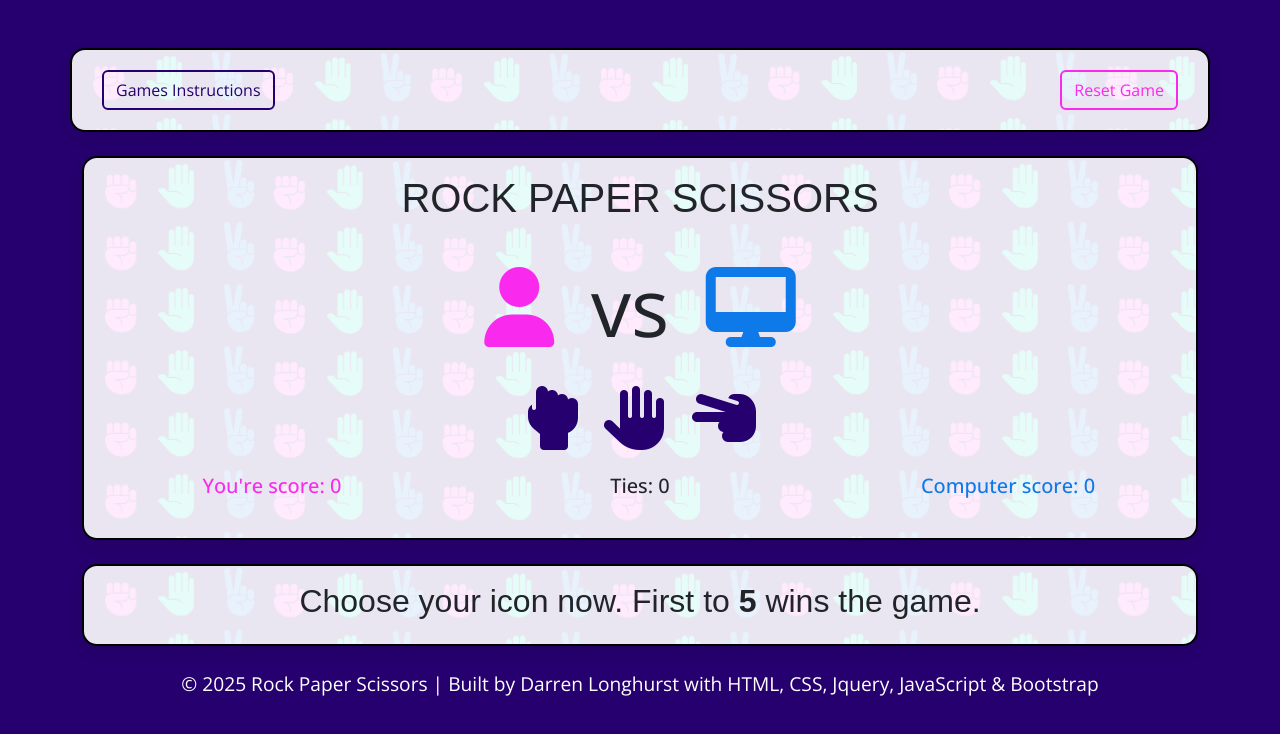
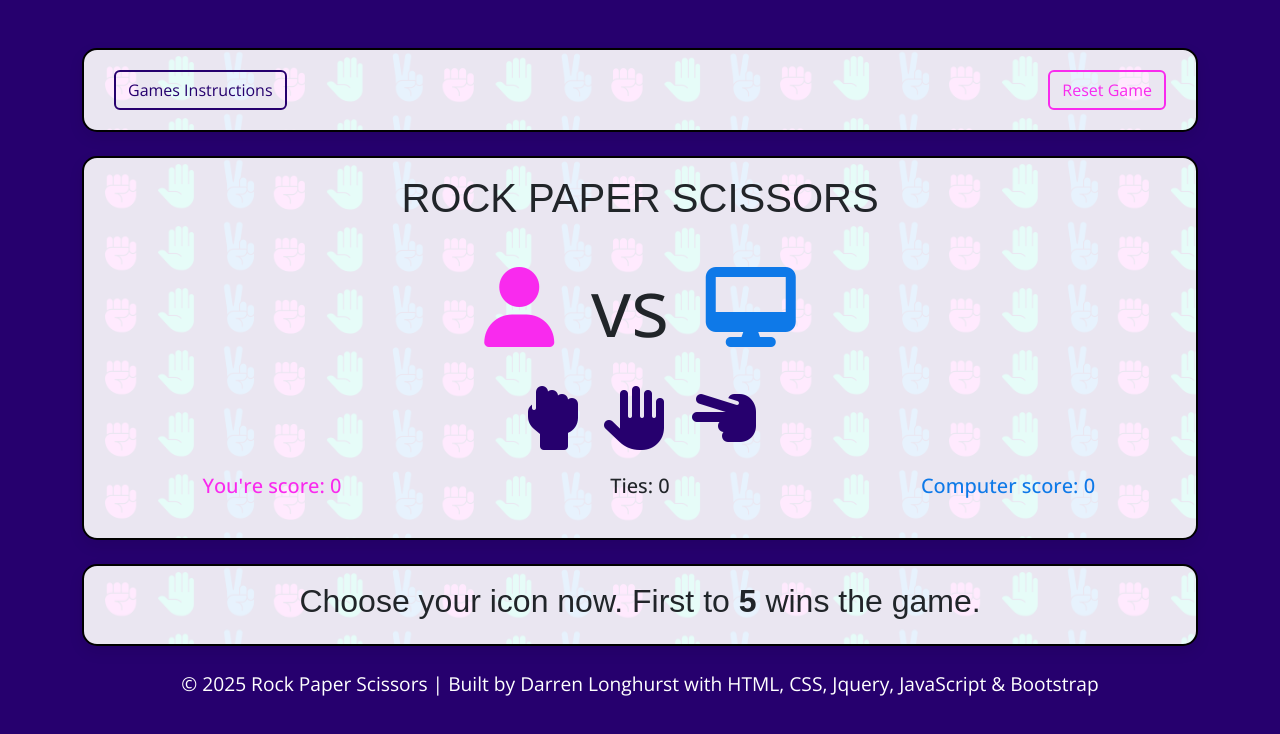
Before and after one commit to Darren-Longhurst/rock-paper-scissors-mp2, a website: page index.html in a window 1280 px wide. Drawn offline with nearby package versions, Linux system fonts and the light colour scheme; a web font is replaced by a local one.

Commit message:
Spacing minor update.html

```diff
--- a/index.html
+++ b/index.html
@@ -42,8 +42,9 @@
   <body class="text-center py-5">
 
     <!-- HEADER: Instructions + Reset -->
-    <header>
-      <div class="container header-card mb-4 d-flex justify-content-between align-items-center">
+<header class="mb-4">
+  <div class="container">
+    <div class="header-card d-flex justify-content-between align-items-center">
       <button
         id="instructions-btn"
         class="btn btn-outline-dark"
@@ -53,6 +54,7 @@
         Games Instructions
       </button>
       <button id="reset-btn" class="btn btn-outline-dark">Reset Game</button>
+    </div>
   </div>
 </header>
 
```
Lines whose indentation alone changed are shown as unchanged.
